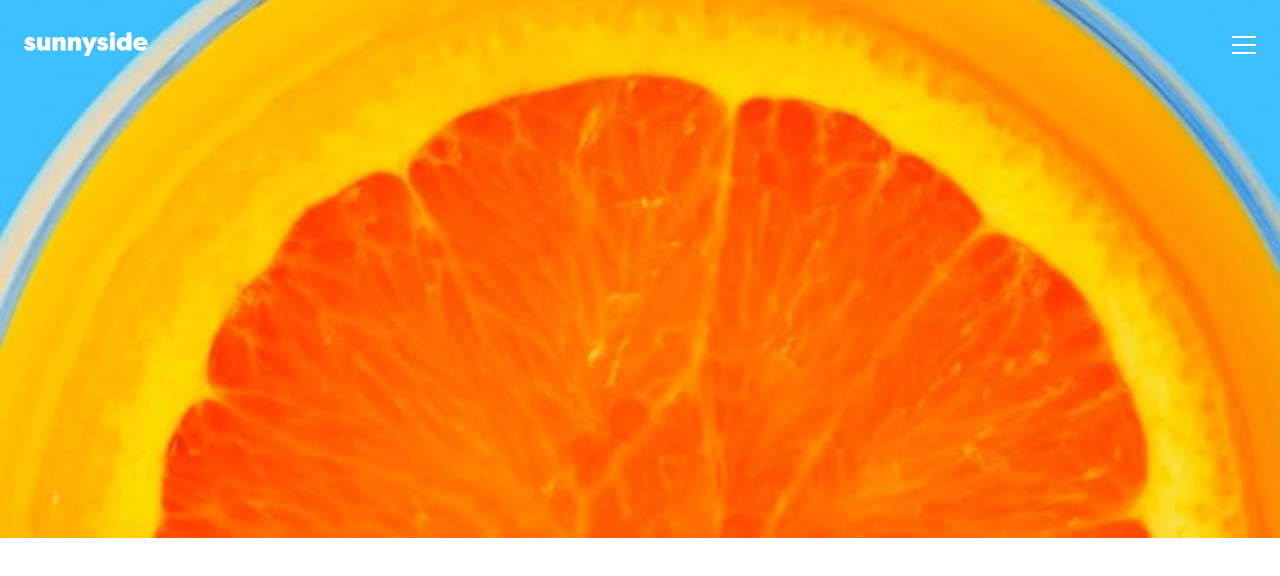
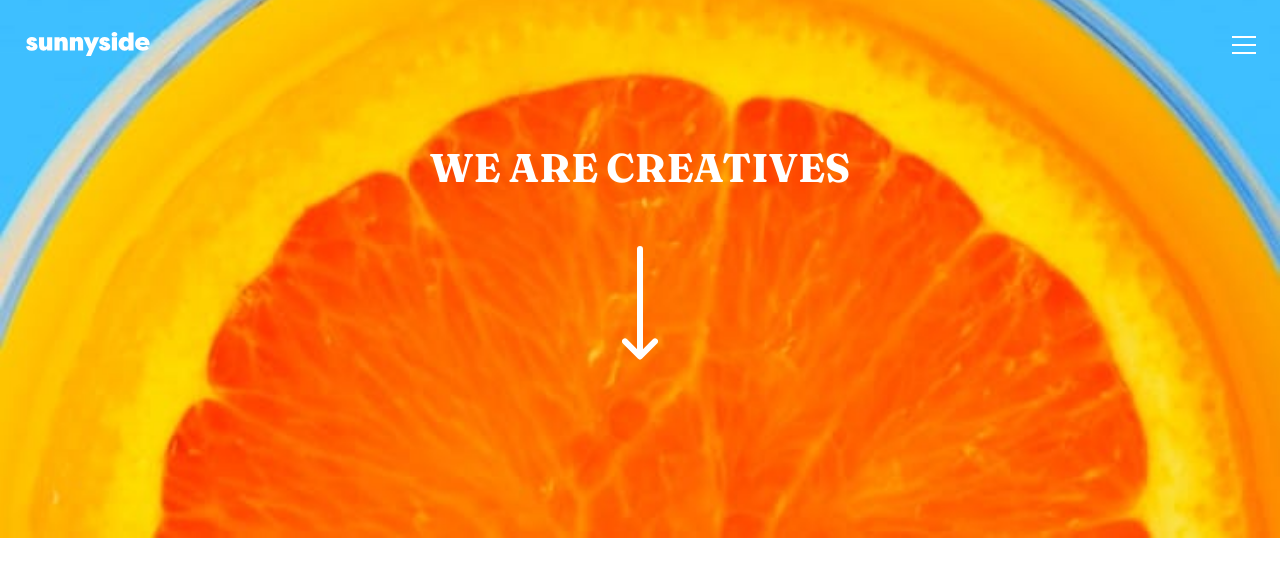
Before and after one commit to JailsonPLima/sunnyside-agency-landing-page, a plain HTML site: page index.html in a window 1280 px wide. Drawn offline with Linux system fonts and the light colour scheme.

Commit message:
feat: add title and image in home

```diff
--- a/assets/styles/layout/_header.scss
+++ b/assets/styles/layout/_header.scss
@@ -1,5 +1,3 @@
-@use "../util";
-
 .l-header {
   position: relative;
   display: flex;
@@ -17,10 +15,6 @@
     }
   }
 
-  // .m-nav {
-  //   display: none;
-  // }
-
   .m-menu {
     background-color: transparent;
     border: none;
--- a/assets/styles/layout/_home.scss
+++ b/assets/styles/layout/_home.scss
@@ -1,7 +1,21 @@
+@use "../util/" as *;
+
 .l-home {
   width: 100%;
   min-height: 33.625rem;
   background-image: url("../../../assets/images/mobile/image-header.jpg");
   background-size: cover;
   background-position: center bottom;
+  text-align: center;
+
+  &__title {
+    margin-top: 5.375rem;
+    font-family: $fraunces;
+    font-size: 2.5rem;
+    color: var(--white);
+  }
+
+  &__image-box {
+    margin-top: 3.5rem;
+  }
 }
--- a/assets/styles/layout/_nav.scss
+++ b/assets/styles/layout/_nav.scss
@@ -1,4 +1,4 @@
-@use "../util";
+@use "../util" as *;
 
 .m-nav {
   position: absolute;
@@ -48,7 +48,7 @@
     display: block;
     width: fit-content;
     margin: 0 auto;
-    font-family: util.$barlow;
+    font-family: $barlow;
     font-size: 1.25rem;
     text-align: center;
     color: var(--dark-grayish-blue);
@@ -57,7 +57,7 @@
       padding: 1.25rem 1.875rem;
       background-color: var(--yellow);
       color: var(--very-dark-desaturated-blue);
-      font-family: util.$fraunces;
+      font-family: $fraunces;
       font-size: 0.9475rem;
       border-radius: 3.75rem;
     }
--- a/index.html
+++ b/index.html
@@ -57,6 +57,15 @@
           <img src="./assets/images/icon-hamburger.svg" alt="menu-hamburguer" />
         </button>
       </header>
+
+      <h1 class="l-home__title">WE ARE CREATIVES</h1>
+      <div class="l-home__image-box">
+        <img
+          class="l-home__image"
+          src="./assets/images/icon-arrow-down.svg"
+          alt="arrow down"
+        />
+      </div>
     </section>
   </body>
 </html>
```
Also changed, not shown: dist/style.css, 1 other file.
